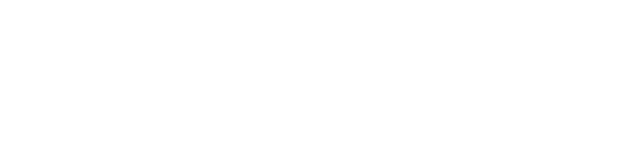
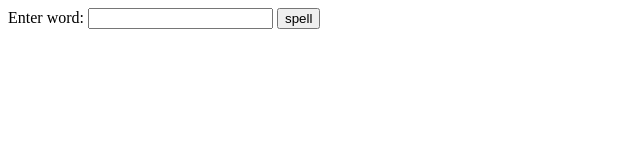
Before and after one commit to programmingenjoyer219/user-input-periodic-table, a plain HTML site: page index.html in a window 1280 px wide. Shown: the whole page, without its empty margins (0-640 px from the left). Drawn offline with Linux system fonts and the light colour scheme.

Commit message:
Setup HTML. - Setup structure for the application.

```diff
--- a/index.html
+++ b/index.html
@@ -7,5 +7,20 @@
       content="width=device-width, initial-scale=1.0" />
     <title>Periodic Table Speller</title>
   </head>
-  <body></body>
+  <body>
+    <main>
+      <section>
+        <form>
+          <label for="word">Enter word:</label>
+          <input
+            type="text"
+            name="word"
+            id="word" />
+          <button type="submit">spell</button>
+        </form>
+      </section>
+
+      <section></section>
+    </main>
+  </body>
 </html>
```
